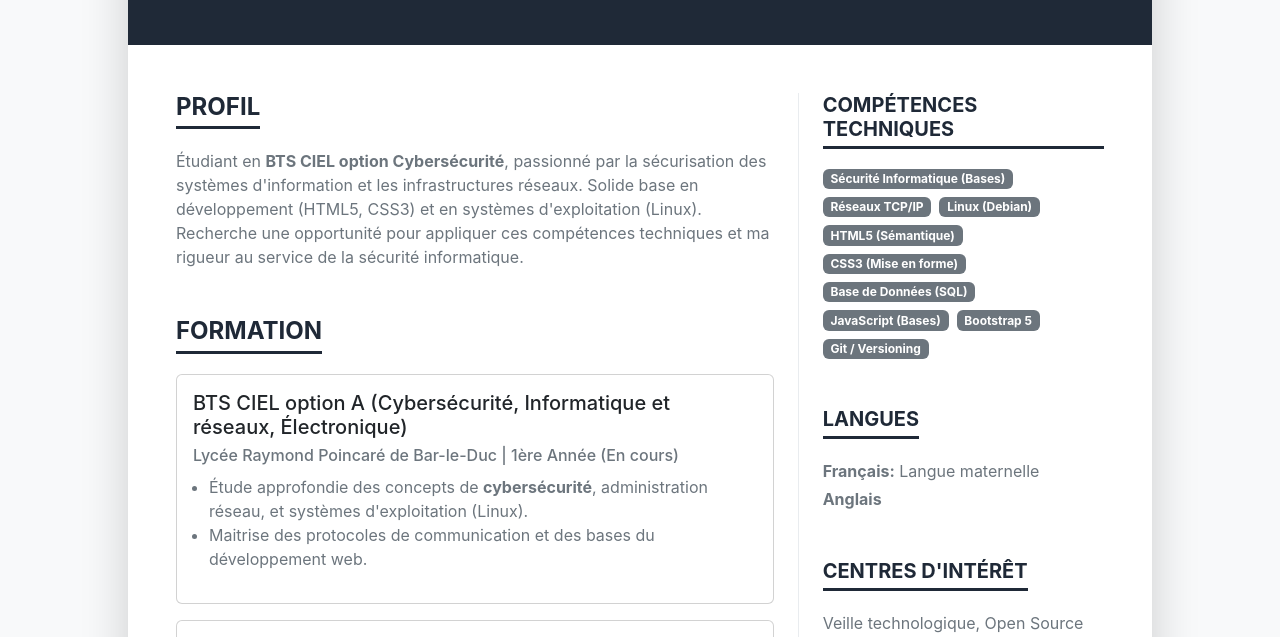
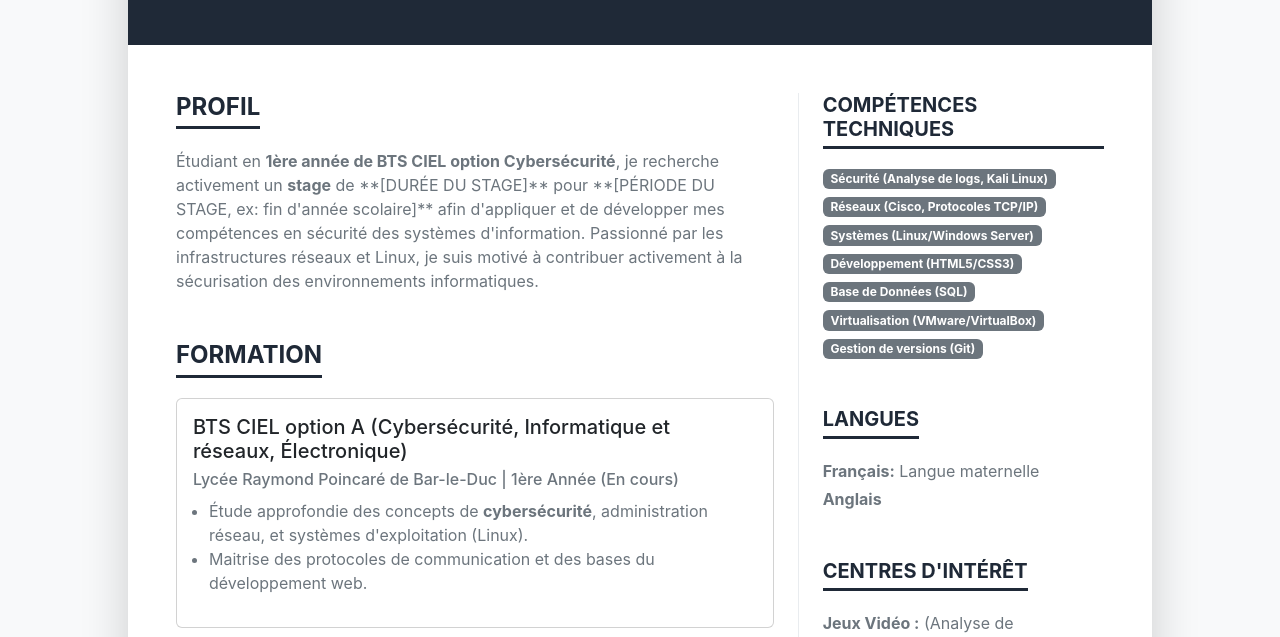
Before and after one commit to JusteUnMecGach4a/CV, a plain HTML site: page index.html in a window 1280 px wide. Shown: the part 163-800 px from the top of the page. Drawn offline with nearby package versions, Linux system fonts and the light colour scheme.

Commit message:
Update index.html

```diff
--- a/index.html
+++ b/index.html
@@ -79,11 +79,11 @@
                 <!-- Colonne Principale (Formation et Projets) - 8/12 sur desktop -->
                 <section class="col-lg-8 border-end border-light-subtle pe-lg-4">
 
-                    <!-- Accroche / Profil (Réajusté pour le focus technique) -->
+                    <!-- Accroche / Profil (Réajusté pour le focus stage) -->
                     <div class="mb-5">
                         <h2 class="section-title fs-4">PROFIL</h2>
                         <p class="text-secondary">
-                            Étudiant en <strong>BTS CIEL option Cybersécurité</strong>, passionné par la sécurisation des systèmes d'information et les infrastructures réseaux. Solide base en développement (HTML5, CSS3) et en systèmes d'exploitation (Linux). Recherche une opportunité pour appliquer ces compétences techniques et ma rigueur au service de la sécurité informatique.
+                            Étudiant en <strong>1ère année de BTS CIEL option Cybersécurité</strong>, je recherche activement un <strong>stage</strong> de **[DURÉE DU STAGE]** pour **[PÉRIODE DU STAGE, ex: fin d'année scolaire]** afin d'appliquer et de développer mes compétences en sécurité des systèmes d'information. Passionné par les infrastructures réseaux et Linux, je suis motivé à contribuer activement à la sécurisation des environnements informatiques.
                         </p>
                     </div>
 
@@ -147,15 +147,13 @@
                     <div class="mb-5">
                         <h2 class="section-title fs-5">COMPÉTENCES TECHNIQUES</h2>
                         <div class="d-flex flex-wrap gap-2">
-                            <span class="badge text-bg-secondary">Sécurité Informatique (Bases)</span>
-                            <span class="badge text-bg-secondary">Réseaux TCP/IP</span>
-                            <span class="badge text-bg-secondary">Linux (Debian)</span>
-                            <span class="badge text-bg-secondary">HTML5 (Sémantique)</span>
-                            <span class="badge text-bg-secondary">CSS3 (Mise en forme)</span>
+                            <span class="badge text-bg-secondary">Sécurité (Analyse de logs, Kali Linux)</span>
+                            <span class="badge text-bg-secondary">Réseaux (Cisco, Protocoles TCP/IP)</span>
+                            <span class="badge text-bg-secondary">Systèmes (Linux/Windows Server)</span>
+                            <span class="badge text-bg-secondary">Développement (HTML5/CSS3)</span>
                             <span class="badge text-bg-secondary">Base de Données (SQL)</span>
-                            <span class="badge text-bg-secondary">JavaScript (Bases)</span>
-                            <span class="badge text-bg-secondary">Bootstrap 5</span>
-                            <span class="badge text-bg-secondary">Git / Versioning</span>
+                            <span class="badge text-bg-secondary">Virtualisation (VMware/VirtualBox)</span>
+                            <span class="badge text-bg-secondary">Gestion de versions (Git)</span>
                         </div>
                     </div>
 
@@ -174,7 +172,7 @@
                     <div class="mb-4">
                         <h2 class="section-title fs-5">CENTRES D'INTÉRÊT</h2>
                         <p class="text-secondary">
-                            Veille technologique, Open Source
+                            <strong>Jeux Vidéo :</strong> (Analyse de l'architecture des systèmes et la performance)
                         </p>
                     </div>
 
```
